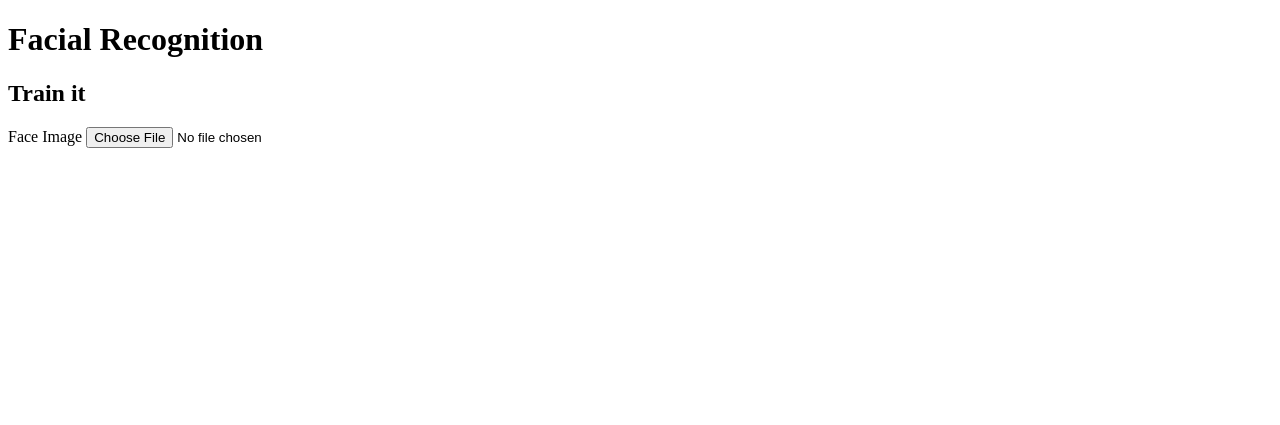
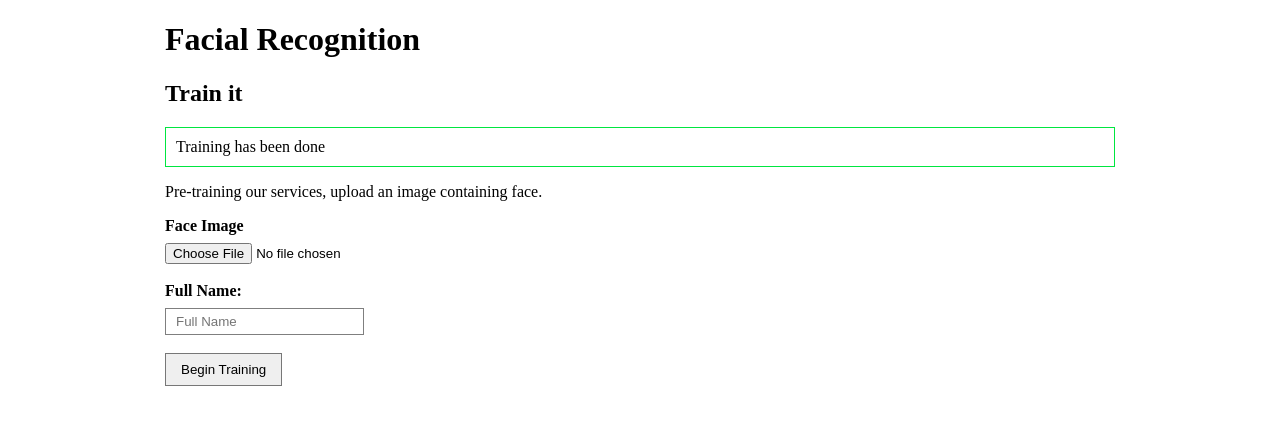
Before and after one commit to AdityaKumar774/Facial-Recognition, a Flask app: page / in a window 1280 px wide. Shown: the top 425 px of the page. Run offline with Flask 3, Linux system fonts and the light colour scheme; parts of the project's set-up code (start-up, migrations or seed data) failed here and were passed over.

Commit message:
styles added

```diff
--- a/static/app.css
+++ b/static/app.css
@@ -0,0 +1,30 @@
+.container{
+    max-width: 950px;
+    margin: 0 auto;
+}
+
+.message .success{
+    padding: 10px;
+    border: 1px solid #00e640;
+}
+
+.message .error{
+    padding: 10px;
+    border: 1px solid #CF000F;
+}
+
+.form-item label{
+    font-weight: 700;
+    display: block;
+    margin-bottom: 8px;
+}
+
+.form-item input[type="text"]{
+    padding: 5px 10px;
+    border: 1px solid rgba(0, 0, 0, 0.5);
+}
+
+.form-action button{
+    border: 1px solid rgba(0, 0, 0, 0.5);
+    padding: 8px 15px;
+}
--- a/templates/index.html
+++ b/templates/index.html
@@ -1,24 +1,53 @@
 <!DOCTYPE html>
 <html lang="en">
+
 <head>
     <meta charset="UTF-8">
     <title> Facial Recognition Application </title>
+
     <link rel="stylesheet" href="{{ url_for('static', filename='app.css') }}">
+
     <script type="text/javascript" src="{{ url_for('static', filename='lodash.js') }}"></script>
     <script type="text/javascript" src="{{ url_for('static', filename='immutable.js') }}"></script>
     <script type="text/javascript" src="{{ url_for('static', filename='jquery-3.3.1.js') }}"></script>
     <script type="text/javascript" src="{{ url_for('static', filename='app.js') }}"></script>
 </head>
+
 <body>
+
+<div class="container">
     <h1> Facial Recognition </h1>
-<div class="container">
+
+    <div id="train-content">
         <h2> Train it </h2>
+
         <form method="post" id="train">
+            <div class="message">
+                <p class="success"> Training has been done </p>
+            </div>
+
+            <p class="description"> Pre-training our services, upload an image containing face. </p>
+
             <div class="form-item">
-            <label> Face Image </label>
+                <label for="input-file"> Face Image </label>
                 <input type="file" name="file" id="input-file" accept="image/*" />
             </div>
+            <br />
+
+            <div class="form-item">
+                <label> Full Name: </label>
+                <input name="name" value="" type="text" placeholder="Full Name" />
+            </div>
+            <br />
+
+            <div class="form-action">
+                <button type="submit"> Begin Training </button>
+            </div>
+
         </form>
     </div>
+
+</div>
+
 </body>
 </html>
```
Lines whose indentation alone changed are shown as unchanged.
